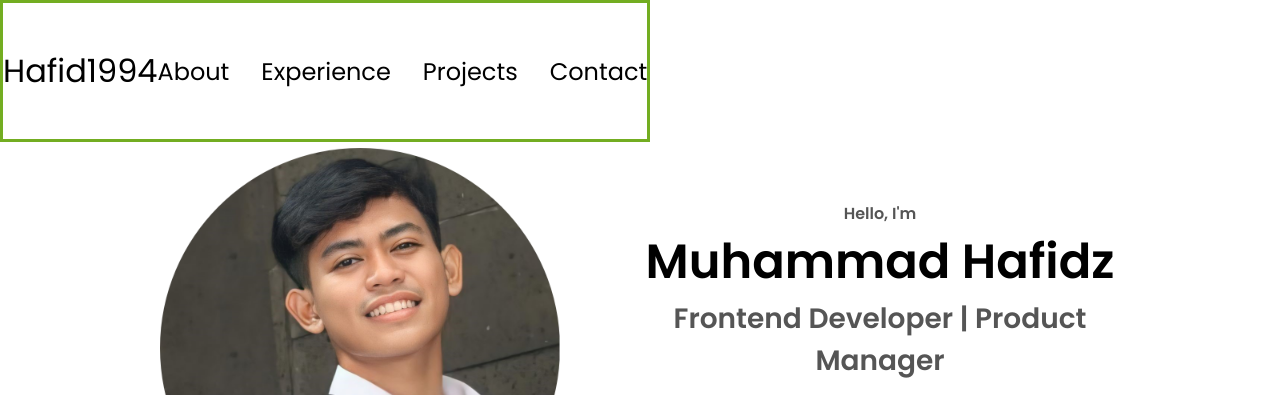
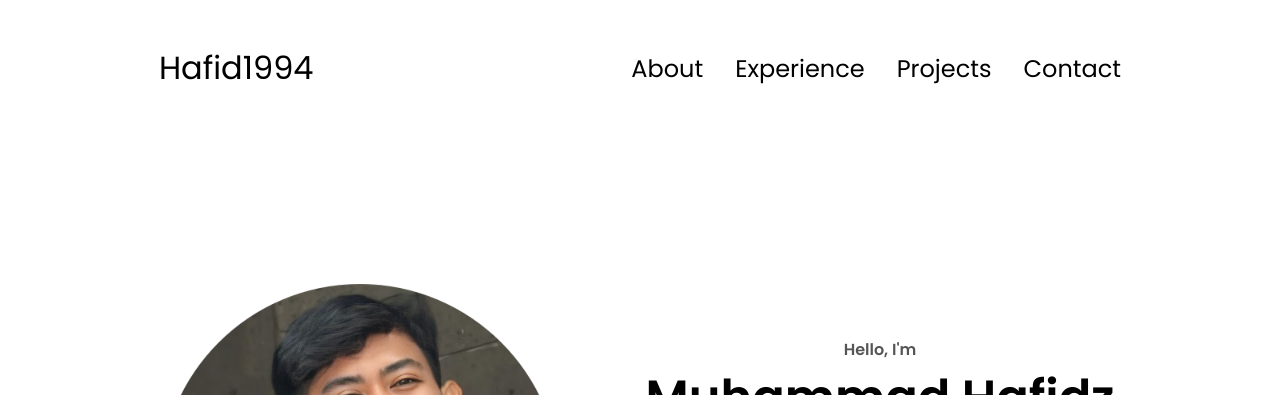
Before and after one commit to Hafid404NotFound/Porto-hafidz, a plain HTML site: page index.html in a window 1280 px wide. Shown: the top 395 px of the page. Drawn offline with Linux system fonts and the light colour scheme.

Commit message:
Update style.css

```diff
--- a/style.css
+++ b/style.css
@@ -37,8 +37,6 @@ nav {
   justify-content: space-around;
   align-items: center;
   height: 17vh;
-  position: fixed;
-  border: 3px solid #73ad21;
 }
 
 .nav-links {
```
